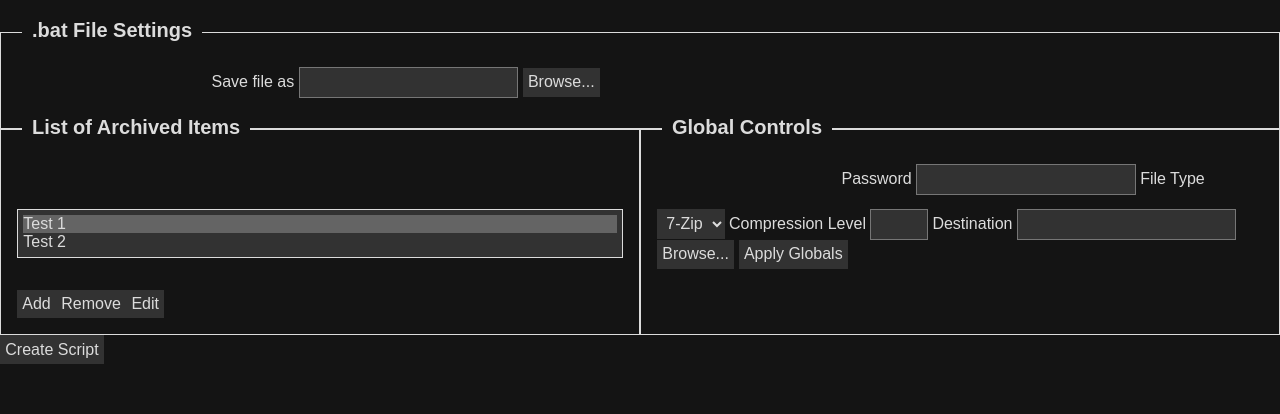
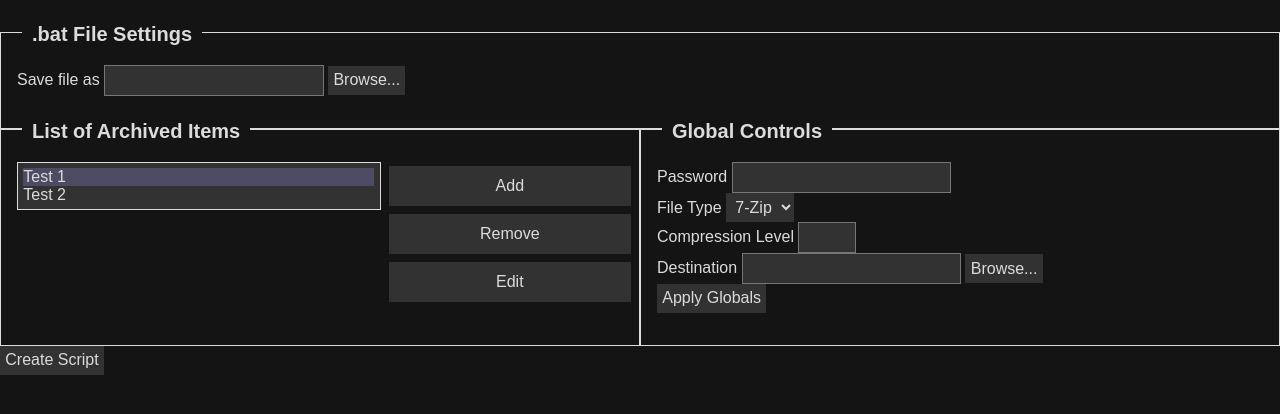
Before and after one commit to Goldenwere/ProjectArchivist_Electron, an Electron app: page index.html in a window 1280 px wide. Drawn offline with Linux system fonts and the light colour scheme.

Commit message:
continued work on styling; things much less wonky

```diff
--- a/dark-theme.css
+++ b/dark-theme.css
@@ -15,5 +15,5 @@ listbox, input[type=text], input[type=number], select, input[type=button] {
 }
 
 .selected, input[type=text]:focus {
-  background-color: rgb(100, 100, 100);
+  background-color: rgb(75, 75, 100);
 }
--- a/index.css
+++ b/index.css
@@ -1,43 +1,33 @@
-html {
-  font: caption;
+#Control_ListItems_ArchivedItems {
+  width: 50%;
 }
 
-section {
-  width: 100%;
+#Section_ListItems_Buttons {
+  width: 50%;
+}
+
+.Section_ListItems_Buttons{
+  display: block;
+}
+
+#Group_ListItems .controls {
   display: flex;
 }
 
-section:nth-of-type(1) {
-  margin-top: 2em;
+#Control_ListItems_ArchivedItems {
+  flex: 0 0 60%;
 }
 
-groupbox {
-  flex: 1 1 20%;
-  border-style: solid;
-  border-width: 1px;
-  padding: 1em;
+#Section_ListItems_Buttons {
+  flex: 1 1 30%;
 }
 
-groupbox h1 {
-  transform: translateY(-2.5em);
-  display: inline-block;
-  margin: 1em 0.25em;
-  padding: 0 0.5em;
+#Section_ListItems_Buttons * * {
+  width: 100%;
+  height: 2.5em;
+  margin: 0.25em 0.5em;
 }
 
-listbox, listelem {
+#Group_GlobalControls .controls {
   display: block;
 }
-
-listbox, input[type=button], input[type=text], input[type=number], select {
-  padding: 0.33em;
-}
-
-listbox, input[type=text], input[type=number] {
-  border-style: solid !important;
-  border-width: 1px;
-}
-
-select, input[type=button] {
-  border-style: none;
-}
--- a/index.html
+++ b/index.html
@@ -2,27 +2,31 @@
 <html>
   <head>
     <meta charset="UTF-8">
-    <title>Hello World!</title>
+    <title>Archivist: Main Window</title>
     <!-- https://electronjs.org/docs/tutorial/security#csp-meta-tag -->
     <meta http-equiv="Content-Security-Policy" content="script-src 'self' 'unsafe-inline';" />
     <link rel="stylesheet" type="text/css" href="normalize.css"/>
+    <link rel="stylesheet" type="text/css" href="standard.css"/>
+    <link rel="stylesheet" type="text/css" href="dark-theme.css"/>
     <link rel="stylesheet" type="text/css" href="index.css"/>
-    <link rel="stylesheet" type="text/css" href="dark-theme.css"/>
   </head>
   <body>
-    <section id="Section_Program">
+    <section id="Section_Program" class="flex-section">
       <groupbox id="Group_FileSettings">
         <h1>.bat File Settings</h1>
+        <section class="controls">
           <control id="Control_FileSettings_SavePath">
             <label for="Field_FileSettings_SavePath" id="Label_FileSettings_SavePath">Save file as</label>
             <input type="text" id="Field_FileSettings_SavePath" name="Field_FileSettings_SavePath"/>
             <input type="button" value="Browse..." id="Button_FileSettings_SavePath"/>
           </control>
+        </section>
       </groupbox>
     </section>
-    <section id="Section_Archiving">
+    <section id="Section_Archiving" class="flex-section">
       <groupbox id="Group_ListItems">
         <h1>List of Archived Items</h1>
+        <section class="controls">
           <control id="Control_ListItems_ArchivedItems">
             <listbox id="List_ListItems_ArchivedItems">
               <listelem class="selected">Test 1</listelem>
@@ -34,9 +38,11 @@
             <control id="Control_ListItems_Remove"><input type="button" value="Remove" id="Button_ListItems_Remove"/></control>
             <control id="Control_ListItems_Edit"><input type="button" value="Edit" id="Button_ListItems_Edit"/></control>
           </section>
+        </section>
       </groupbox>
       <groupbox id="Group_GlobalControls">
         <h1>Global Controls</h1>
+        <section class="controls">
           <control id="Control_GlobalControls_Password">
             <label for="Field_GlobalControls_Password" id="Label_GlobalControls_Password">Password</label>
             <input type="text" id="Field_GlobalControls_Password" name="Field_GlobalControls_Password"/>
@@ -60,10 +66,13 @@
           <control id="Control_GlobalControls_ApplyGlobals">
             <input type="button" value="Apply Globals" id="Button_GlobalControls_ApplyGlobals"/>
           </control>
+        </section>
       </groupbox>
     </section>
-    <section id="Section_Functions">
+    <section id="Section_Functions" class="flex-section">
+      <section class="controls">
         <control id="Control_Archiving_CreateScript"><input type="button" value="Create Script" id="Button_Archiving_CreateScript"/></control>
+      </section>
     </section>
   </body>
 </html>
--- /dev/null
+++ b/standard.css
@@ -0,0 +1,52 @@
+html {
+  font: caption;
+}
+
+.flex-section {
+  width: 100%;
+  display: flex;
+}
+
+.flex-section:nth-of-type(1) {
+  margin-top: 2em;
+}
+
+groupbox {
+  flex: 1 1 20%;
+  border-style: solid;
+  border-width: 1px;
+  padding: 0 1em ;
+}
+
+groupbox h1 {
+  transform: translateY(-1.5em);
+  position: absolute;
+  display: inline-block;
+  margin: 1em 0.25em;
+  padding: 0 0.5em;
+}
+
+groupbox .controls {
+  margin: 2em 0;
+}
+
+control {
+  display: block;
+}
+
+listbox, listelem {
+  display: block;
+}
+
+listbox, input[type=button], input[type=text], input[type=number], select {
+  padding: 0.33em;
+}
+
+listbox, input[type=text], input[type=number] {
+  border-style: solid !important;
+  border-width: 1px;
+}
+
+select, input[type=button] {
+  border-style: none;
+}
```
Also changed, not shown: main.js (+9 -1 lines), normalize.css. Lines whose indentation alone changed are shown as unchanged.
